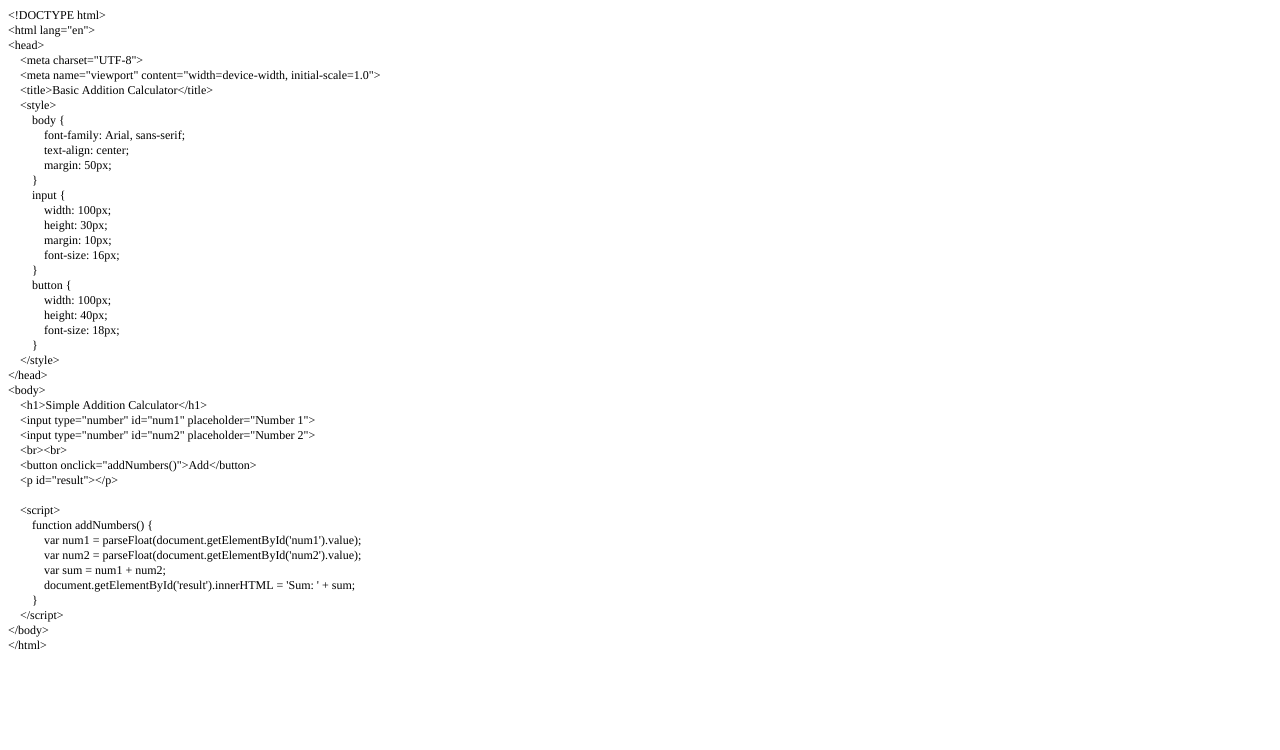
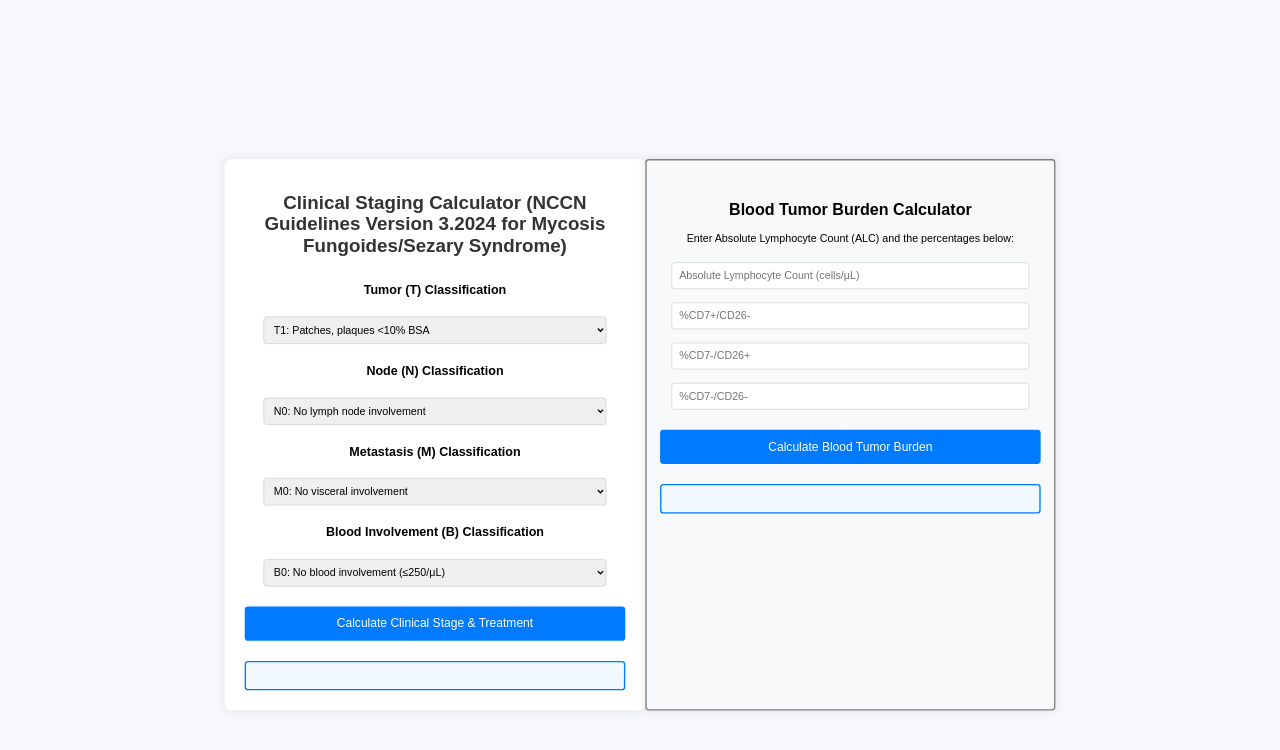
Before and after one commit to saremrashid/saremrashid.github.io, a plain HTML site: page index.html in a window 1280 px wide. Drawn offline with Linux system fonts and the light colour scheme.

Commit message:
Update index.html

```diff
--- a/index.html
+++ b/index.html
@@ -1,60 +1,199 @@
-<!DOCTYPE html PUBLIC "-//W3C//DTD HTML 4.01//EN" "http://www.w3.org/TR/html4/strict.dtd">
-<html>
+<!DOCTYPE html>
+<html lang="en">
 <head>
-  <meta http-equiv="Content-Type" content="text/html; charset=utf-8">
-  <meta http-equiv="Content-Style-Type" content="text/css">
-  <title></title>
-  <meta name="Generator" content="Cocoa HTML Writer">
-  <meta name="CocoaVersion" content="2487.6">
-  <style type="text/css">
-    p.p1 {margin: 0.0px 0.0px 0.0px 0.0px; font: 12.0px Times; -webkit-text-stroke: #000000}
-    p.p2 {margin: 0.0px 0.0px 0.0px 0.0px; font: 12.0px Times; -webkit-text-stroke: #000000; min-height: 14.0px}
-    span.s1 {font-kerning: none}
-  </style>
+    <meta charset="UTF-8">
+    <meta name="viewport" content="width=device-width, initial-scale=1.0">
+    <title>Clinical Staging Calculator Based </title>
+    <style>
+        body {
+            font-family: 'Arial', sans-serif;
+            background-color: #f7f8fc;
+            margin: 0;
+            padding: 20px;
+            display: flex;
+            transform: scale(0.67);
+            justify-content: center;
+        }
+        .container {
+            width: 80%;
+            max-width: 800px;
+            background-color: white;
+            padding: 30px;
+            border-radius: 10px;
+            box-shadow: 0px 0px 15px rgba(0, 0, 0, 0.1);
+            text-align: center;
+            margin-bottom: 20px;
+        }
+        h1 {
+            color: #333;
+            margin-bottom: 40px;
+            font-size: 28px;
+        }
+        h2 {
+            margin-top: 40px;
+        }
+        select, input {
+            padding: 10px;
+            margin: 10px 0;
+            width: calc(90%);
+            font-size: 16px;
+            border: 1px solid #ccc;
+            border-radius: 5px;
+        }
+        button {
+            background-color: #007bff;
+            color: white;
+            padding: 15px;
+            margin-top: 20px;
+            border: none;
+            border-radius: 5px;
+            font-size: 18px;
+            cursor: pointer;
+            width: 100%;
+        }
+        button:hover {
+            background-color: #0056b3;
+        }
+        .result {
+            margin-top: 30px;
+            padding: 20px;
+            border: 2px solid #007bff;
+            border-radius: 5px;
+            background-color: #f1f9ff;
+        }
+        .grey-box {
+            border: 2px solid grey;
+            padding: 20px;
+            border-radius: 5px;
+            background-color: #f8f9fa;
+        }
+    </style>
 </head>
 <body>
-<p class="p1"><span class="s1">&lt;!DOCTYPE html&gt;</span></p>
-<p class="p1"><span class="s1">&lt;html lang="en"&gt;</span></p>
-<p class="p1"><span class="s1">&lt;head&gt;</span></p>
-<p class="p1"><span class="s1"><span class="Apple-converted-space">    </span>&lt;meta charset="UTF-8"&gt;</span></p>
-<p class="p1"><span class="s1"><span class="Apple-converted-space">    </span>&lt;meta name="viewport" content="width=device-width, initial-scale=1.0"&gt;</span></p>
-<p class="p1"><span class="s1"><span class="Apple-converted-space">    </span>&lt;title&gt;Basic Addition Calculator&lt;/title&gt;</span></p>
-<p class="p1"><span class="s1"><span class="Apple-converted-space">    </span>&lt;style&gt;</span></p>
-<p class="p1"><span class="s1"><span class="Apple-converted-space">        </span>body {</span></p>
-<p class="p1"><span class="s1"><span class="Apple-converted-space">            </span>font-family: Arial, sans-serif;</span></p>
-<p class="p1"><span class="s1"><span class="Apple-converted-space">            </span>text-align: center;</span></p>
-<p class="p1"><span class="s1"><span class="Apple-converted-space">            </span>margin: 50px;</span></p>
-<p class="p1"><span class="s1"><span class="Apple-converted-space">        </span>}</span></p>
-<p class="p1"><span class="s1"><span class="Apple-converted-space">        </span>input {</span></p>
-<p class="p1"><span class="s1"><span class="Apple-converted-space">            </span>width: 100px;</span></p>
-<p class="p1"><span class="s1"><span class="Apple-converted-space">            </span>height: 30px;</span></p>
-<p class="p1"><span class="s1"><span class="Apple-converted-space">            </span>margin: 10px;</span></p>
-<p class="p1"><span class="s1"><span class="Apple-converted-space">            </span>font-size: 16px;</span></p>
-<p class="p1"><span class="s1"><span class="Apple-converted-space">        </span>}</span></p>
-<p class="p1"><span class="s1"><span class="Apple-converted-space">        </span>button {</span></p>
-<p class="p1"><span class="s1"><span class="Apple-converted-space">            </span>width: 100px;</span></p>
-<p class="p1"><span class="s1"><span class="Apple-converted-space">            </span>height: 40px;</span></p>
-<p class="p1"><span class="s1"><span class="Apple-converted-space">            </span>font-size: 18px;</span></p>
-<p class="p1"><span class="s1"><span class="Apple-converted-space">        </span>}</span></p>
-<p class="p1"><span class="s1"><span class="Apple-converted-space">    </span>&lt;/style&gt;</span></p>
-<p class="p1"><span class="s1">&lt;/head&gt;</span></p>
-<p class="p1"><span class="s1">&lt;body&gt;</span></p>
-<p class="p1"><span class="s1"><span class="Apple-converted-space">    </span>&lt;h1&gt;Simple Addition Calculator&lt;/h1&gt;</span></p>
-<p class="p1"><span class="s1"><span class="Apple-converted-space">    </span>&lt;input type="number" id="num1" placeholder="Number 1"&gt;</span></p>
-<p class="p1"><span class="s1"><span class="Apple-converted-space">    </span>&lt;input type="number" id="num2" placeholder="Number 2"&gt;</span></p>
-<p class="p1"><span class="s1"><span class="Apple-converted-space">    </span>&lt;br&gt;&lt;br&gt;</span></p>
-<p class="p1"><span class="s1"><span class="Apple-converted-space">    </span>&lt;button onclick="addNumbers()"&gt;Add&lt;/button&gt;</span></p>
-<p class="p1"><span class="s1"><span class="Apple-converted-space">    </span>&lt;p id="result"&gt;&lt;/p&gt;</span></p>
-<p class="p2"><span class="s1"></span><br></p>
-<p class="p1"><span class="s1"><span class="Apple-converted-space">    </span>&lt;script&gt;</span></p>
-<p class="p1"><span class="s1"><span class="Apple-converted-space">        </span>function addNumbers() {</span></p>
-<p class="p1"><span class="s1"><span class="Apple-converted-space">            </span>var num1 = parseFloat(document.getElementById('num1').value);</span></p>
-<p class="p1"><span class="s1"><span class="Apple-converted-space">            </span>var num2 = parseFloat(document.getElementById('num2').value);</span></p>
-<p class="p1"><span class="s1"><span class="Apple-converted-space">            </span>var sum = num1 + num2;</span></p>
-<p class="p1"><span class="s1"><span class="Apple-converted-space">            </span>document.getElementById('result').innerHTML = 'Sum: ' + sum;</span></p>
-<p class="p1"><span class="s1"><span class="Apple-converted-space">        </span>}</span></p>
-<p class="p1"><span class="s1"><span class="Apple-converted-space">    </span>&lt;/script&gt;</span></p>
-<p class="p1"><span class="s1">&lt;/body&gt;</span></p>
-<p class="p1"><span class="s1">&lt;/html&gt;</span></p>
+
+    <!-- Clinical Staging -->
+    <div class="container">
+        <h1>Clinical Staging Calculator (NCCN Guidelines Version 3.2024 for Mycosis Fungoides/Sezary Syndrome)</h1>
+
+        <div>
+            <h3>Tumor (T) Classification</h3>
+            <select id="tumor">
+                <option value="T1">T1: Patches, plaques &lt;10% BSA</option>
+                <option value="T2">T2: Patches, plaques ≥10% BSA</option>
+                <option value="T3">T3: Tumor, ≥1 lesion &gt;1 cm</option>
+                <option value="T4">T4: Erythroderma ≥80% BSA</option>
+            </select>
+        </div>
+
+        <div>
+            <h3>Node (N) Classification</h3>
+            <select id="nodes">
+                <option value="N0">N0: No lymph node involvement</option>
+                <option value="N1">N1: Low burden, no evidence of gross disease</option>
+                <option value="N2">N2: High burden, nodes involved</option>
+                <option value="N3">N3: Complete node involvement</option>
+            </select>
+        </div>
+
+        <div>
+            <h3>Metastasis (M) Classification</h3>
+            <select id="metastasis">
+                <option value="M0">M0: No visceral involvement</option>
+                <option value="M1a">M1a: Non-clone positive visceral involvement</option>
+                <option value="M1b">M1b: Clone-positive visceral involvement</option>
+            </select>
+        </div>
+
+        <div>
+            <h3>Blood Involvement (B) Classification</h3>
+            <select id="blood">
+                <option value="B0">B0: No blood involvement (≤250/μL)</option>
+                <option value="B1">B1: Intermediate blood tumor burden (251-999/μL)</option>
+                <option value="B2">B2: High blood tumor burden (≥1000/μL)</option>
+            </select>
+        </div>
+
+        <button onclick="calculateStage()">Calculate Clinical Stage & Treatment</button>
+
+        <div id="result" class="result"></div>
+    </div>
+
+    <!-- Blood Tumor Burden Calculator -->
+    <div class="container grey-box">
+        <h2>Blood Tumor Burden Calculator</h2>
+        <p>Enter Absolute Lymphocyte Count (ALC) and the percentages below:</p>
+        <input type="number" id="alc" placeholder="Absolute Lymphocyte Count (cells/μL)" />
+        <input type="number" id="cd7PlusCd26Minus" placeholder="%CD7+/CD26-" />
+        <input type="number" id="cd7MinusCd26Plus" placeholder="%CD7-/CD26+" />
+        <input type="number" id="cd7MinusCd26Minus" placeholder="%CD7-/CD26-" />
+        <button onclick="calculateTumorBurden()">Calculate Blood Tumor Burden</button>
+
+        <div id="tumorResult" class="result"></div>
+    </div>
+
+    <script>
+        function calculateStage() {
+            var tumor = document.getElementById("tumor").value;
+            var nodes = document.getElementById("nodes").value;
+            var metastasis = document.getElementById("metastasis").value;
+            var blood = document.getElementById("blood").value;
+            var stage = "";
+            var treatment = "";
+
+            // Clinical staging based on the TNM+B classification
+            if (tumor === "T1" && nodes === "N0" && metastasis === "M0" && (blood === "B0" || blood === "B1")) {
+                stage = "Stage IA: Limited skin involvement (T1, N0, M0, B0 or B1)";
+                treatment = "Skin-directed therapies such as topical steroids, phototherapy (PUVA), or topical retinoids.";
+            } else if (tumor === "T2" && nodes === "N0" && metastasis === "M0" && (blood === "B0" || blood === "B1")) {
+                stage = "Stage IB: Skin-only disease (T2, N0, M0, B0 or B1)";
+                treatment = "Skin-directed therapies and possibly systemic therapies.";
+            } else if ((tumor === "T1" || tumor === "T2") && (nodes === "N1" || nodes === "N2") && metastasis === "M0" && (blood === "B0" || blood === "B1")) {
+                stage = "Stage IIA: (T1-2, N1-2, M0, B0 or B1)";
+                treatment = "Skin-directed therapies with consideration of systemic treatments based on nodal involvement.";
+            } else if (tumor === "T3" && (nodes === "N0" || nodes === "N1" || nodes === "N2") && metastasis === "M0" && (blood === "B0" || blood === "B1")) {
+                stage = "Stage IIB: Tumor stage disease (T3, N0-2, M0, B0 or B1)";
+                treatment = "Systemic therapies including interferons, bexarotene, or clinical trials.";
+            } else if (tumor === "T4" && (nodes === "N0" || nodes === "N1" || nodes === "N2") && metastasis === "M0" && blood === "B0") {
+                stage = "Stage IIIA: Erythrodermic disease (T4, N0-2, M0, B0)";
+                treatment = "Systemic therapies and skin-directed therapies.";
+            } else if (tumor === "T4" && (nodes === "N0" || nodes === "N1" || nodes === "N2") && metastasis === "M0" && blood === "B1") {
+                stage = "Stage IIIB: Erythrodermic disease (T4, N0-2, M0, B1)";
+                treatment = "Systemic therapies such as photopheresis, interferons, or clinical trials.";
+            } else if ((tumor === "T1" || tumor === "T2" || tumor === "T3" || tumor === "T4") && (nodes === "N0" || nodes === "N1" || nodes === "N2") && metastasis === "M0" && blood === "B2") {
+                stage = "Stage IVA1: Sézary syndrome (T1-4, N0-2, M0, B2)";
+                treatment = "Aggressive systemic therapies such as histone deacetylase inhibitors, chemotherapy, and clinical trials.";
+            } else if ((tumor === "T1" || tumor === "T2" || tumor === "T3" || tumor === "T4") && nodes === "N3" && metastasis === "M0" && (blood === "B0" || blood === "B1" || blood === "B2")) {
+                stage = "Stage IVA2: Sézary syndrome or Non-Sézary (T1-4, N3, M0, B0 or B1 or B2)";
+                treatment = "Advanced systemic therapies such as targeted therapies (e.g., mogamulizumab), chemotherapy, or clinical trials.";
+            } else if ((tumor === "T1" || tumor === "T2" || tumor === "T3" || tumor === "T4") && (nodes === "N0" || nodes === "N1" || nodes === "N2" || nodes === "N3") && (metastasis === "M1a" || metastasis === "M1b") && (blood === "B0" || blood === "B1" || blood === "B2")) {
+                stage = "Stage IVB: Visceral disease (T1-4, N0-3, M1a or M1b, B0 or B1 or B2)";
+                treatment = "Aggressive systemic therapies, including multi-agent chemotherapy, total skin electron beam therapy, or palliative care.";
+            }
+
+            // Display the result
+            document.getElementById("result").innerHTML = "<strong>Clinical Stage:</strong> " + stage + "<br><strong>Treatment:</strong> " + treatment;
+        }
+
+        function calculateTumorBurden() {
+            var alc = parseFloat(document.getElementById("alc").value);
+            var cd7PlusCd26Minus = parseFloat(document.getElementById("cd7PlusCd26Minus").value);
+            var cd7MinusCd26Plus = parseFloat(document.getElementById("cd7MinusCd26Plus").value);
+            var cd7MinusCd26Minus = parseFloat(document.getElementById("cd7MinusCd26Minus").value);
+            var totalPercentage = cd7PlusCd26Minus + cd7MinusCd26Plus + cd7MinusCd26Minus;
+            var tumorBurden = alc * 1000 * (totalPercentage / 100);
+            var bloodStage = "";
+
+            if (tumorBurden <= 250) {
+                bloodStage = "B0: No blood involvement (≤250/μL)";
+            } else if (tumorBurden >= 251 && tumorBurden <= 999) {
+                bloodStage = "B1: Intermediate blood tumor burden (251-999/μL)";
+            } else if (tumorBurden >= 1000) {
+                bloodStage = "B2: High blood tumor burden (≥1000/μL)";
+            }
+
+            document.getElementById("tumorResult").innerHTML = "<strong>Blood Tumor Burden:</strong> " + tumorBurden + " cells/μL<br><strong>Blood Stage:</strong> " + bloodStage;
+        }
+    </script>
+
 </body>
 </html>
```
